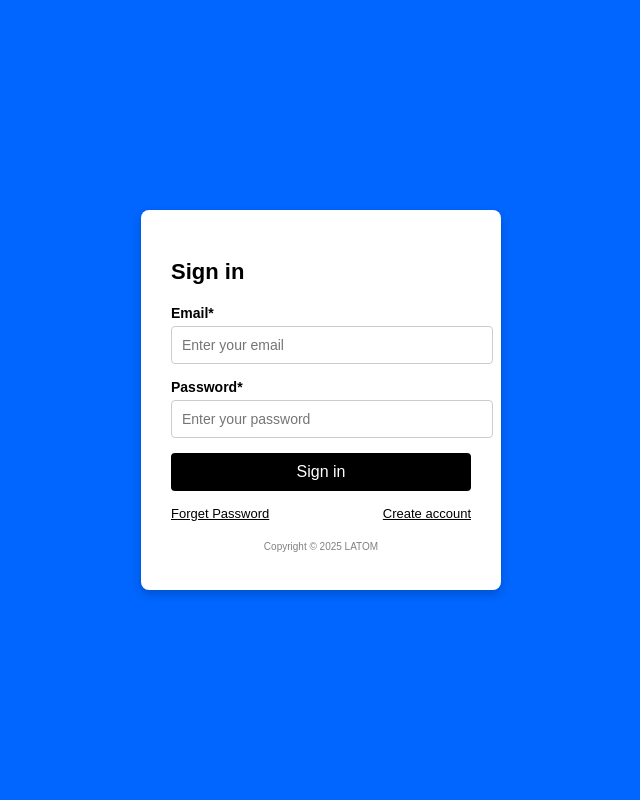
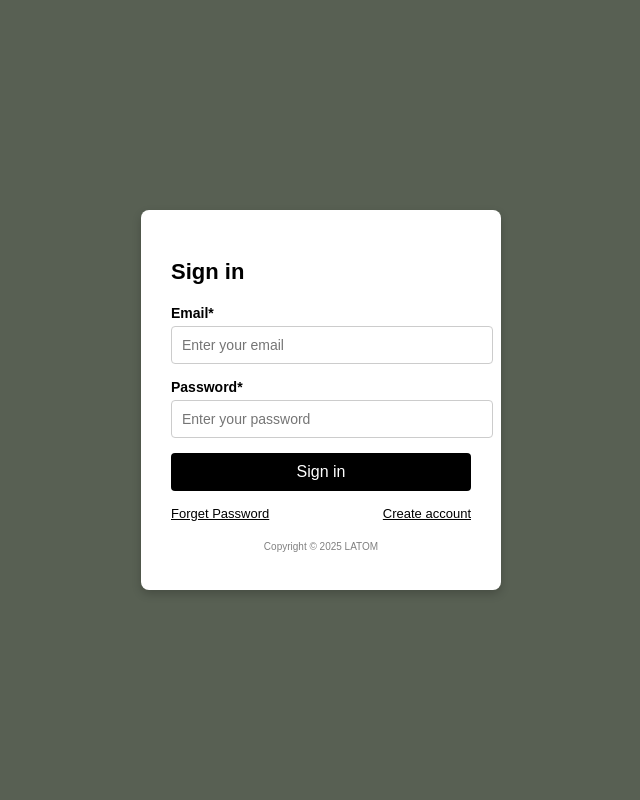
Before and after one commit to JackyAkagami/eCommerce_TokoBuku, a PHP site: page /E-Commerce/app/views/auth/login.php in a window 1280 px wide. Shown: the whole page, without its empty margins (319-959 px from the left). Run offline with PHP 8.4, Linux system fonts and the light colour scheme.

Commit message:
commit tes

```diff
--- a/public/css/style.css
+++ b/public/css/style.css
@@ -2,7 +2,7 @@
 body {
 margin: 0;
 font-family: Arial, sans-serif;
-background-color: #0066ff;
+background-color: #586053;
 display: flex;
 justify-content: center;
 align-items: center;
```
